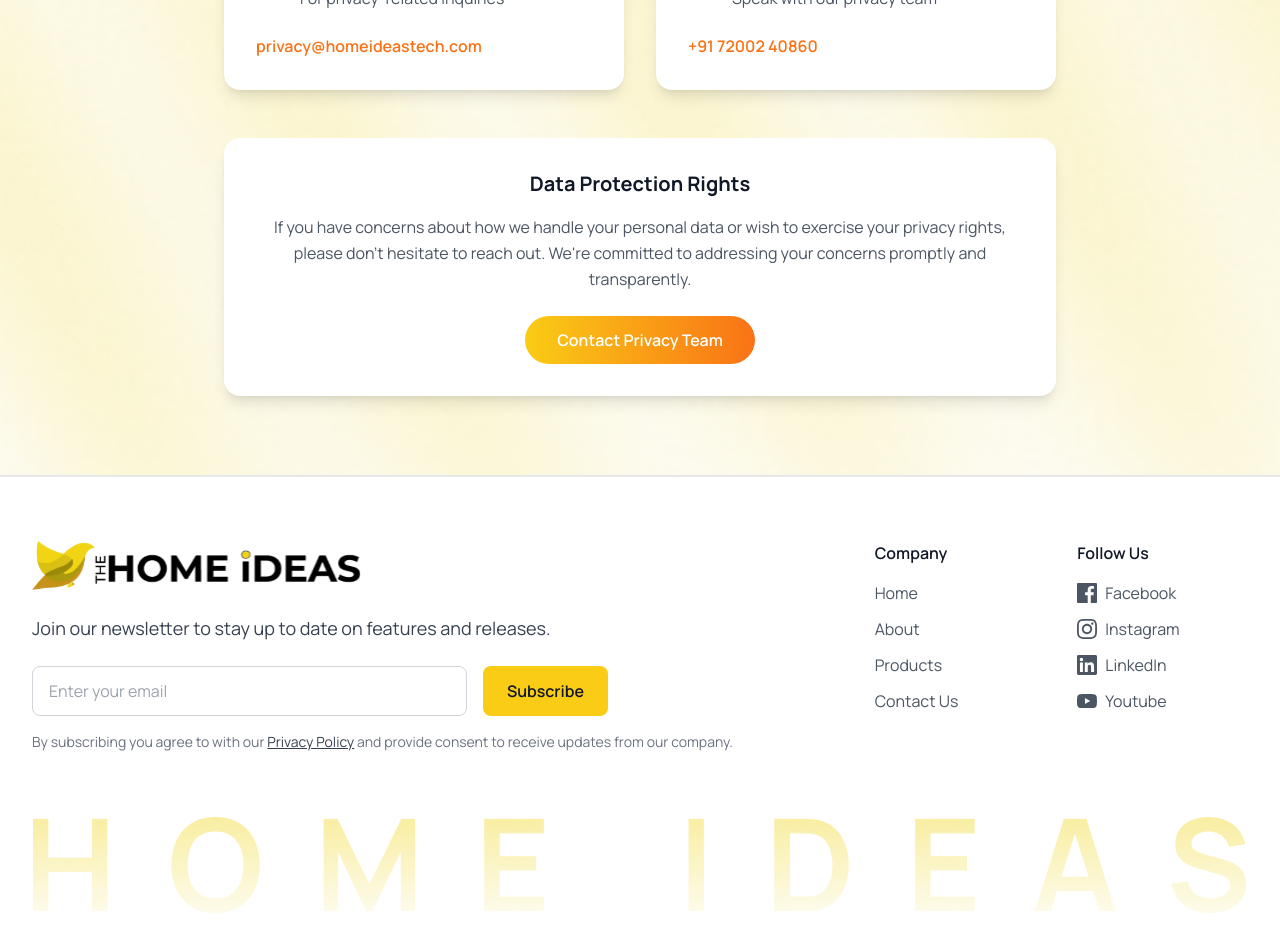
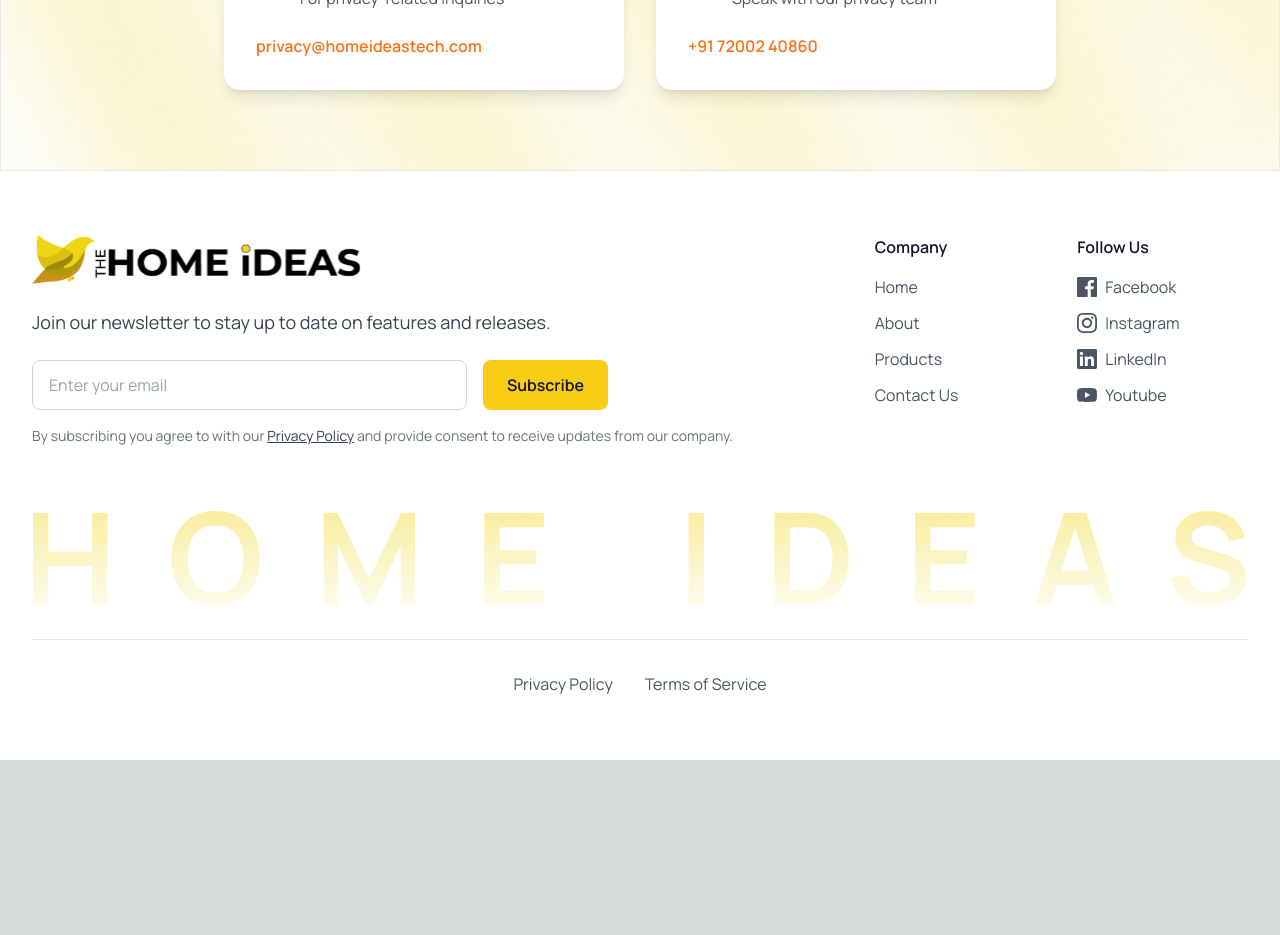
Before and after one commit to Sanjayuiux/homeideas, a Next.js app: page /privacy-policy in a window 1280 px wide. Shown: the part 3680-4615 px from the top of the page. After the commit the page ends 4440 px from the top, so only its background shows below. Built offline with nearby package versions, Linux system fonts and the light colour scheme.

Commit message:
comment out support section on privacy policy and terms of service page

```diff
--- a/src/app/privacy-policy/page.tsx
+++ b/src/app/privacy-policy/page.tsx
@@ -235,7 +235,7 @@
             </a>
           </div>
 
-          <div className="mt-12 text-center">
+          {/* <div className="mt-12 text-center">
             <div className="bg-white rounded-2xl p-8 shadow-lg">
               <h3 className="text-xl font-bold text-gray-900 mb-4">Data Protection Rights</h3>
               <p className="text-gray-600 leading-relaxed">
@@ -246,7 +246,7 @@
                 Contact Privacy Team
               </button>
             </div>
-          </div>
+          </div> */}
         </div>
       </section>
       <Footer />
--- a/src/app/term-of-services/page.tsx
+++ b/src/app/term-of-services/page.tsx
@@ -296,7 +296,7 @@
           </div>
           </a>
 
-          <div className="mt-12 text-center">
+          {/* <div className="mt-12 text-center">
             <div className="bg-white rounded-2xl p-8 shadow-lg">
               <h3 className="text-xl font-bold text-gray-900 mb-4">Need Support?</h3>
               <p className="text-gray-600 leading-relaxed mb-6">
@@ -307,7 +307,7 @@
                 Contact Support Team
               </button>
             </div>
-          </div>
+          </div> */}
         </div>
       </section>
       <Footer />
```
